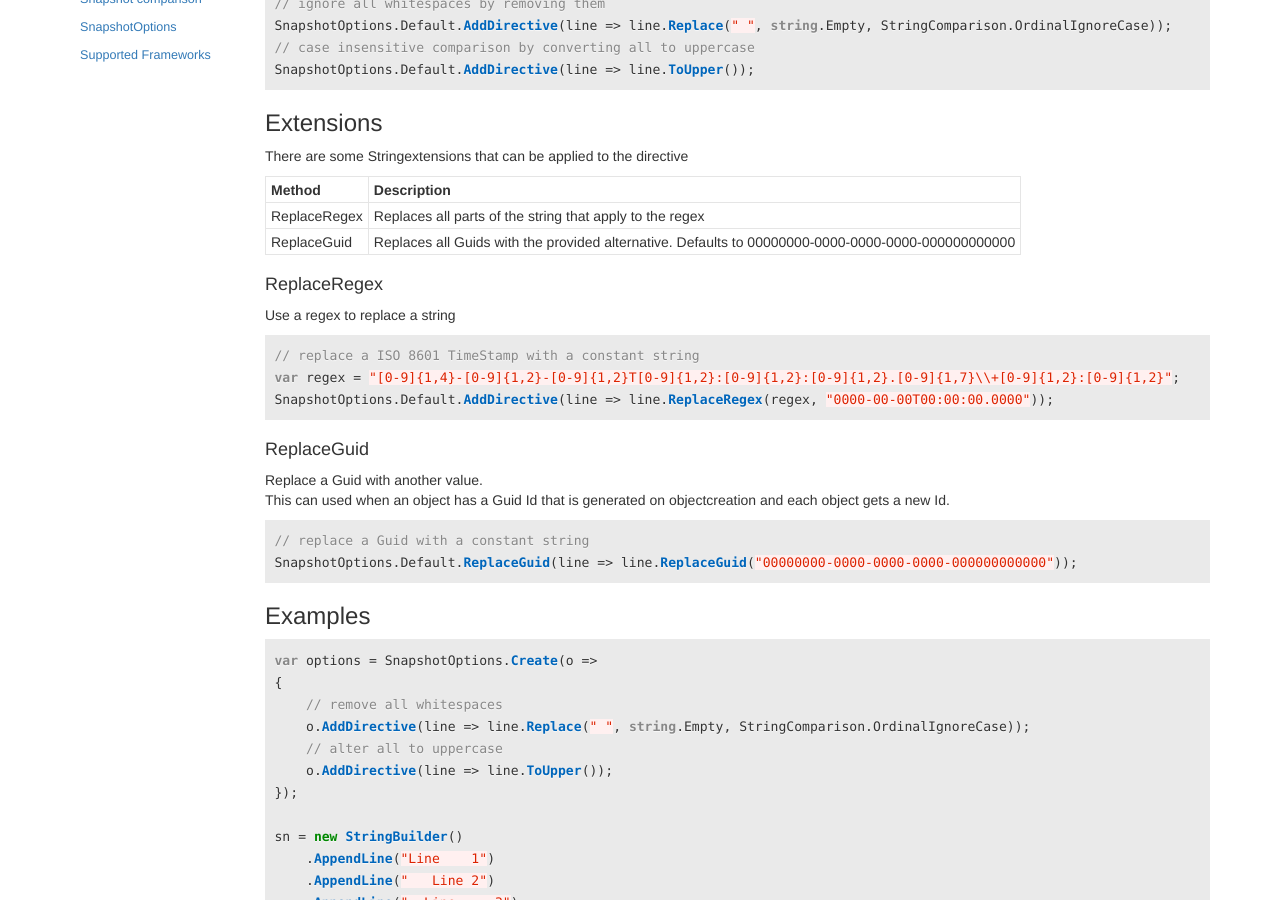
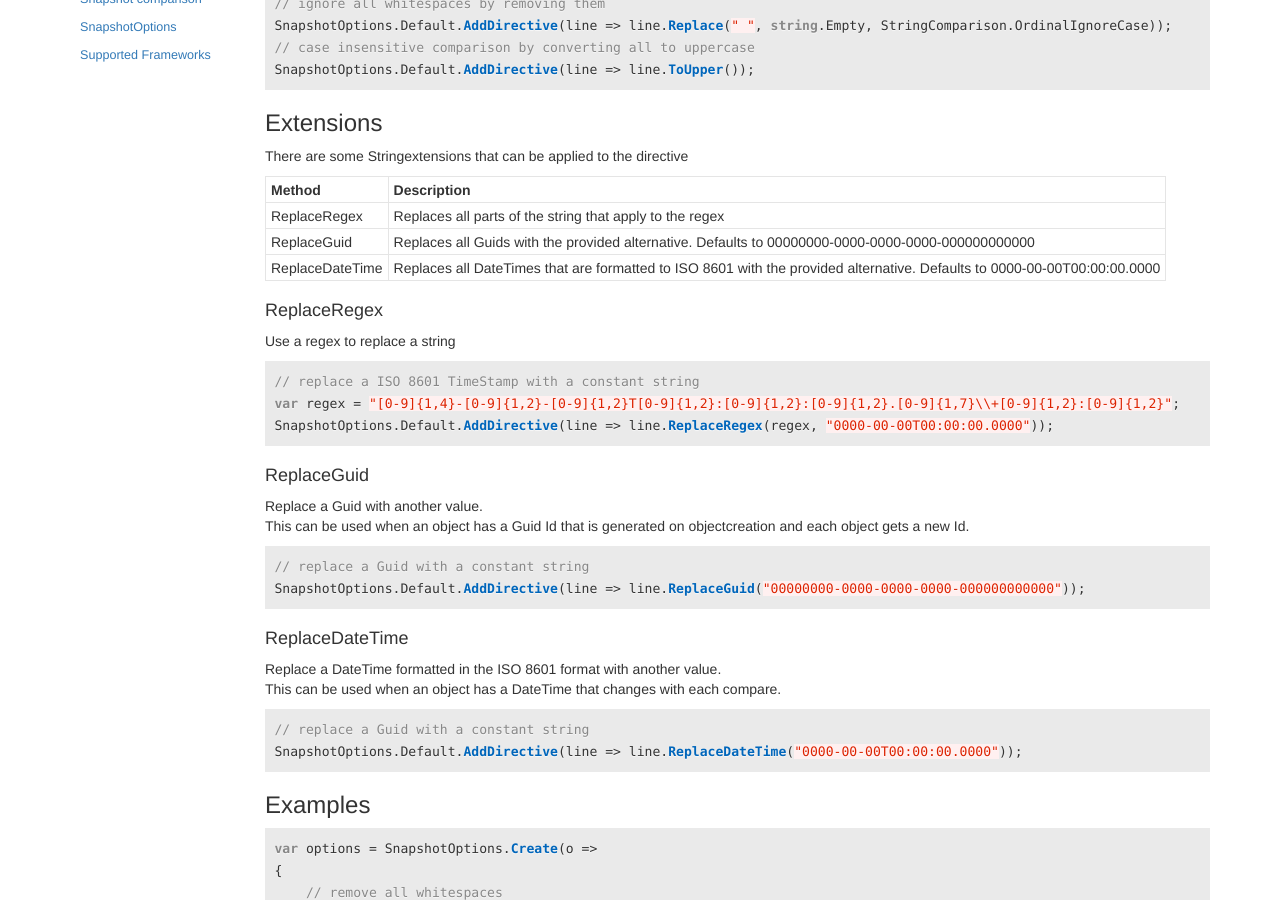
Before and after one commit to WickedFlame/Polaroider, a Jekyll site: the page built from docs/directives.md, in a window 1280 px wide and 900 px high, scrolled down 385 px. Built offline with Jekyll 4.4.1, drawn with Linux system fonts in a browser that asks for light colours.

Commit message:
Docs on ReplaceDateTime

````diff
--- a/docs/directives.md
+++ b/docs/directives.md
@@ -33,6 +33,7 @@ There are some Stringextensions that can be applied to the directive
 |----|----|
 | ReplaceRegex | Replaces all parts of the string that apply to the regex |
 | ReplaceGuid | Replaces all Guids with the provided alternative. Defaults to 00000000-0000-0000-0000-000000000000 |
+| ReplaceDateTime | Replaces all DateTimes that are formatted to ISO 8601 with the provided alternative. Defaults to 0000-00-00T00:00:00.0000 |
 
 #### ReplaceRegex
 Use a regex to replace a string
@@ -43,10 +44,17 @@ SnapshotOptions.Default.AddDirective(line => line.ReplaceRegex(regex, "0000-00-0
 ```
 #### ReplaceGuid
 Replace a Guid with another value.
-This can used when an object has a Guid Id that is generated on objectcreation and each object gets a new Id.
+This can be used when an object has a Guid Id that is generated on objectcreation and each object gets a new Id.
 ```csharp
 // replace a Guid with a constant string
-SnapshotOptions.Default.ReplaceGuid(line => line.ReplaceGuid("00000000-0000-0000-0000-000000000000"));
+SnapshotOptions.Default.AddDirective(line => line.ReplaceGuid("00000000-0000-0000-0000-000000000000"));
+```
+#### ReplaceDateTime
+Replace a DateTime formatted in the ISO 8601 format with another value.
+This can be used when an object has a DateTime that changes with each compare.
+```csharp
+// replace a Guid with a constant string
+SnapshotOptions.Default.AddDirective(line => line.ReplaceDateTime("0000-00-00T00:00:00.0000"));
 ```
 
 ### Examples
````
